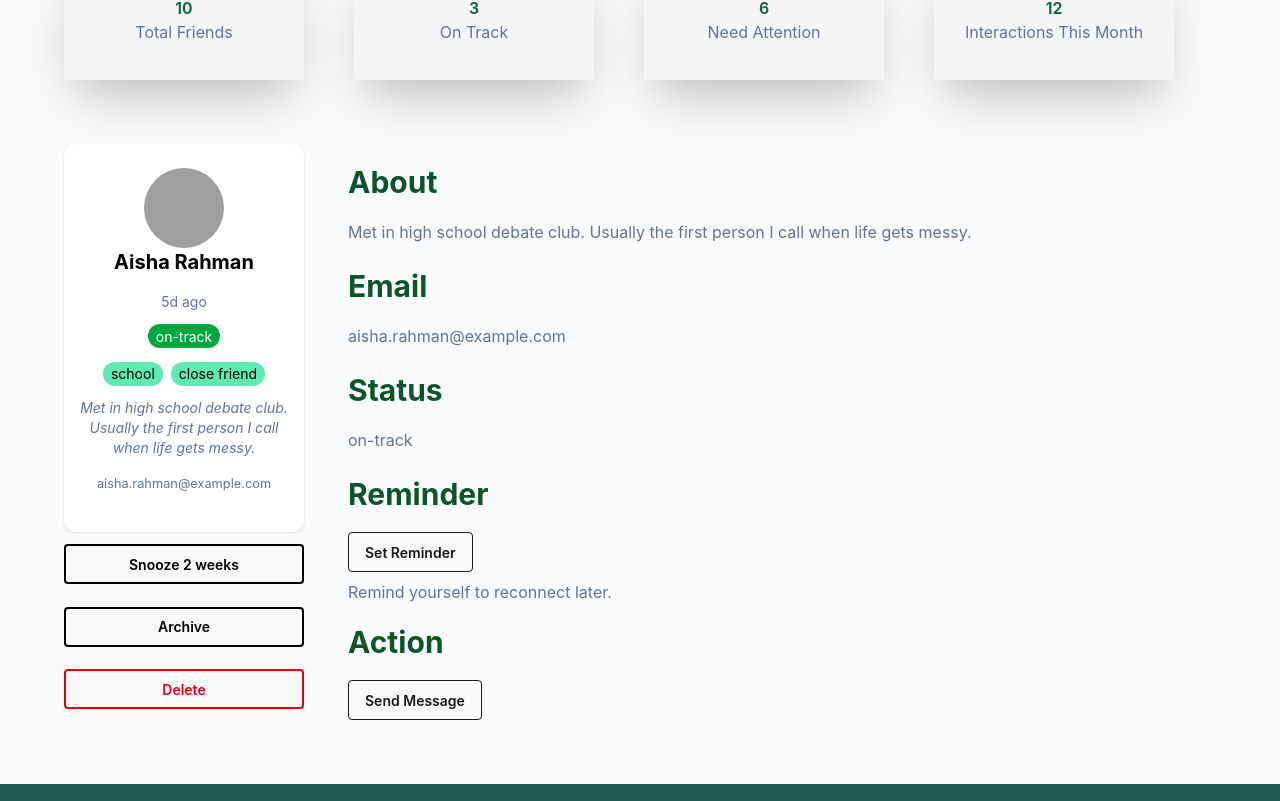
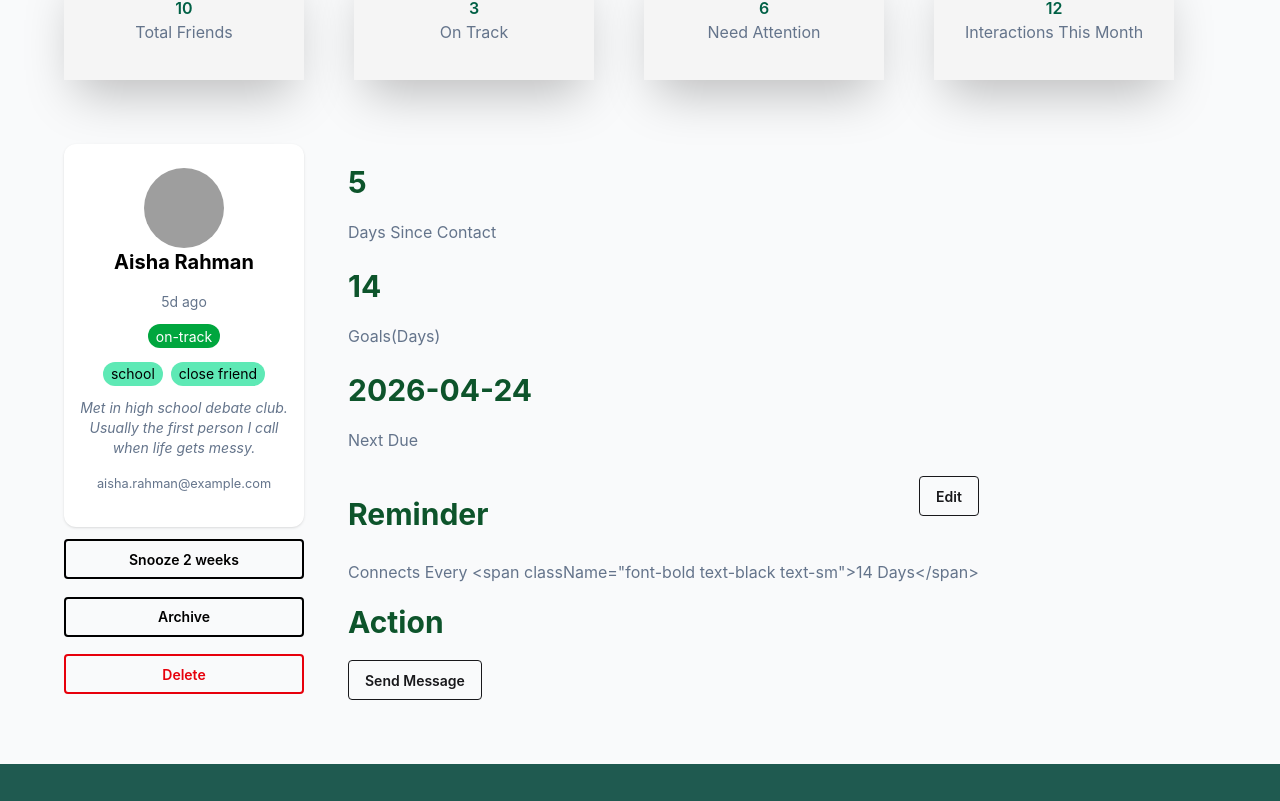
Before and after one commit to Muhatarima/CoreReactProject, a React (Vite) app: page /friends/1 in a window 1280 px wide. Shown: the part 380-1181 px from the top of the page. Built offline with nearby package versions, Linux system fonts and the light colour scheme; grey boxes are pictures that could not be loaded.

Commit message:
fixing format in details page

```diff
--- a/src/components/Friends/FriendDetails.jsx
+++ b/src/components/Friends/FriendDetails.jsx
@@ -10,7 +10,7 @@ function FriendDetails() {
     return <h2 className='text-center mt-10 text-red-500'>Friend not found</h2>
   }
 
-  const { name, picture, days_since_contact, tags, status, bio, email } = friend
+  const { name, picture, days_since_contact, tags, status, bio, email ,goal , next_due_date } = friend
 
   return (
     <div className='max-w-6xl mx-auto flex gap-5 mt-8'>
@@ -71,27 +71,31 @@ function FriendDetails() {
 
       <div>
         <section>
-          <h3 className='text-3xl font-bold text-green-900 my-5 px-6'>About</h3>
-          <p className='mb-6 text-[#64748B] px-6'>{bio}</p>
+          <h3 className='text-3xl font-bold text-green-900 my-5 px-6'>{days_since_contact}</h3>
+          <p className='mb-6 text-[#64748B] px-6'>Days Since Contact</p>
         </section>
 
         <section>
-          <h3 className='text-3xl font-bold text-green-900 my-5 px-6'>Email</h3>
-          <p className='mb-6 text-[#64748B] px-6'>{email}</p>
+          <h3 className='text-3xl font-bold text-green-900 my-5 px-6'>{goal}</h3>
+          <p className='mb-6 text-[#64748B] px-6'>Goals(Days)</p>
         </section>
 
         <section>
-          <h3 className='text-3xl font-bold text-green-900 my-5 px-6'>Status</h3>
-          <p className='mb-6 text-[#64748B] px-6'>{status}</p>
+          <h3 className='text-3xl font-bold text-green-900 my-5 px-6'>{next_due_date}</h3>
+          <p className='mb-6 text-[#64748B] px-6'>Next Due</p>
         </section>
 
         <section>
           <div className='px-6'>
-            <h3 className='text-3xl font-bold text-green-900 my-5'>Reminder</h3>
-            <button className='btn btn-outline px-4 py-2'>Set Reminder</button>
+           <div className='flex justify-between'>
+             <h3 className='text-3xl font-bold text-green-900 my-5'>Reminder</h3>
+             <button className='btn btn-outline px-4 py-2'>Edit</button>
+           </div>
+
           </div>
-          <p className='px-6 text-[#64748B] mt-2'>Remind yourself to reconnect later.</p>
-        </section>
+<p className='px-6 text-[#64748B] mt-2'>
+                {`Connects Every <span className="font-bold text-black text-sm">${goal} Days</span>`}
+            </p>        </section>
 
         <section>
           <h3 className='text-3xl font-bold text-green-900 my-5 px-6'>Action</h3>
```
